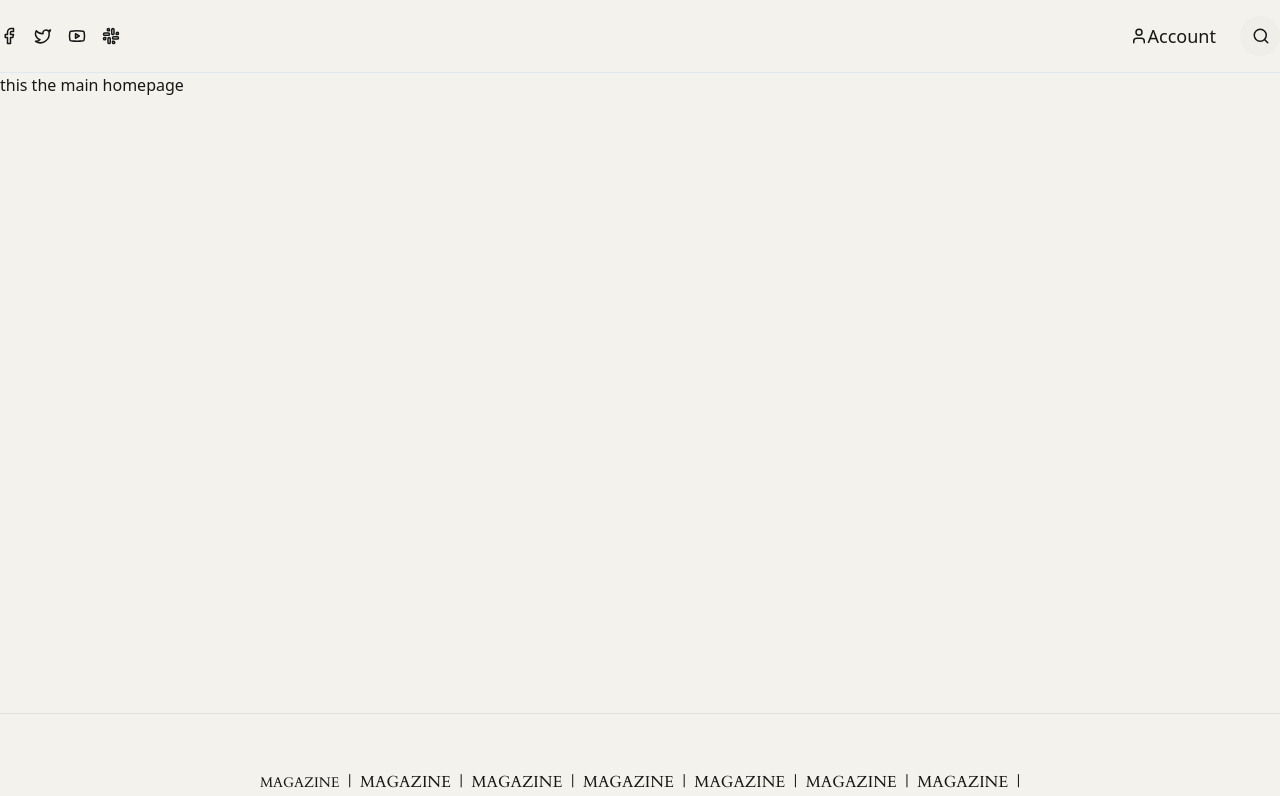
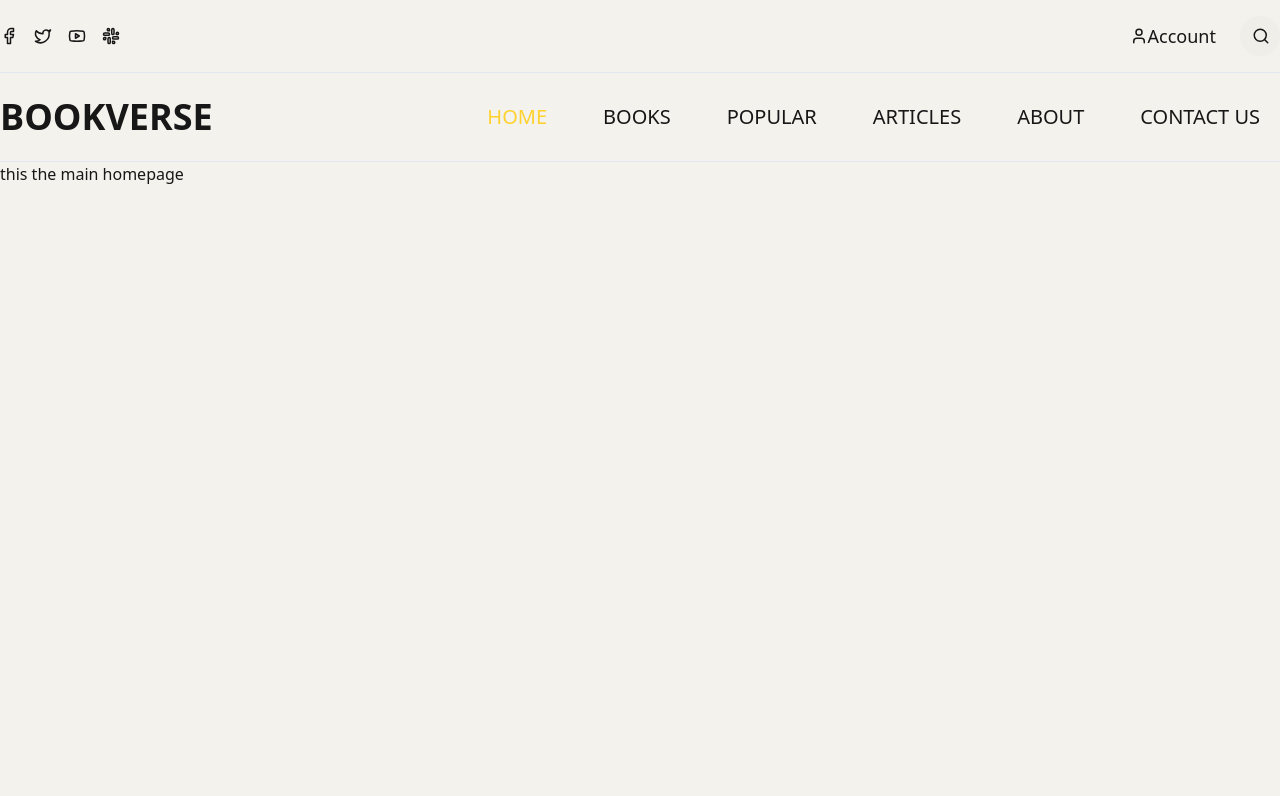
Before and after one commit to muh-arifulislam/bookverse, a Next.js app: page / in a window 1280 px wide. Shown: the top 796 px of the page. Built offline with nearby package versions, Linux system fonts and the light colour scheme; a web font is replaced by a local one.

Commit message:
navbar added

```diff
--- a/src/app/books/page.tsx
+++ b/src/app/books/page.tsx
@@ -1,9 +1,14 @@
 import BookCard from "@/components/ui/BookCard";
+import { Metadata } from "next";
+
+export const metadata: Metadata = {
+  title: "Books | Bookverse",
+  description: "lorem5",
+};
 
 export default function Page() {
   return (
     <main className="max-w-screen-lg mx-auto px-4 md:px-0">
-      this is books page
       <section>
         <div className="grid grid-cols-1 md:grid-cols-3 lg:grid-cols-4 gap-6 my-20">
           <BookCard />
--- a/src/components/ui/Header.tsx
+++ b/src/components/ui/Header.tsx
@@ -1,9 +1,12 @@
-import { Facebook, Search, Slack, Twitter, User, Youtube } from "lucide-react";
+import { Facebook, Slack, Twitter, User, Youtube } from "lucide-react";
 import SearchBar from "./SearchBar";
+import { Links } from "./nav-links";
 
 const Header = () => {
   return (
-    <header className="container mx-auto px-4 lg:px-0 py-4 border-b border-slate-200">
+    <header className="">
+      <div className="px-4 lg:px-0 py-4 border-b border-slate-200">
+        <div className="container mx-auto ">
           <div className="flex items-center justify-between">
             <div className="flex items-center justify-center gap-4">
               <a href="#">
@@ -32,8 +35,13 @@ const Header = () => {
           <div className="flex md:hidden items-center justify-center py-4">
             <SearchBar open={true} />
           </div>
-
-      <div></div>
+        </div>
+      </div>
+      <div className="px-4 lg:px-0 py-6 border-b border-slate-200">
+        <div className="container mx-auto">
+          <Links />
+        </div>
+      </div>
     </header>
   );
 };
--- /dev/null
+++ b/src/components/ui/nav-links.tsx
@@ -0,0 +1,82 @@
+"use client";
+
+import { usePathname } from "next/navigation";
+import Link from "next/link";
+import { useState } from "react";
+import { Menu } from "lucide-react";
+
+const NAVITEMS = [
+  {
+    name: "Home",
+    url: "/",
+  },
+  {
+    name: "Books",
+    url: "/books",
+  },
+  {
+    name: "Popular",
+    url: "#",
+  },
+  {
+    name: "Articles",
+    url: "#",
+  },
+  {
+    name: "About",
+    url: "#",
+  },
+  {
+    name: "Contact Us",
+    url: "#",
+  },
+];
+
+export function Links() {
+  const pathname = usePathname();
+  const [isOpen, setIsOpen] = useState(false);
+  return (
+    <nav>
+      <div className="flex items-center justify-between">
+        <a href="#" className="font-bold text-2xl md:text-4xl">
+          BOOKVERSE
+        </a>
+        <ul className="hidden md:flex items-center gap-4 text-xl uppercase">
+          {NAVITEMS.map((nav) => (
+            <li key={nav.name}>
+              <Link
+                href={nav.url}
+                className={`px-5 py-2.5 ${
+                  pathname === nav.url ? "text-amber-300" : ""
+                }`}
+              >
+                {nav.name}
+              </Link>
+            </li>
+          ))}
+        </ul>
+        <button className="inline lg:hidden" onClick={() => setIsOpen(!isOpen)}>
+          <Menu />
+        </button>
+      </div>
+      <div
+        className={`block lg:hidden overflow-hidden transition-all duration-500 ease-in-out ${
+          isOpen ? "max-h-96 opacity-100" : "max-h-0 opacity-0"
+        }`}
+      >
+        <ul className="mt-5 bg-slate-200/40 border border-slate-600/30 rounded">
+          {NAVITEMS.map((nav) => (
+            <li
+              key={nav.name}
+              className="px-5 py-2.5 w-full border-b border-slate-50/60 last:border-b-0"
+            >
+              <Link href={nav.url} className="inline-block w-full">
+                {nav.name}
+              </Link>
+            </li>
+          ))}
+        </ul>
+      </div>
+    </nav>
+  );
+}
```
Lines whose indentation alone changed are shown as unchanged.
